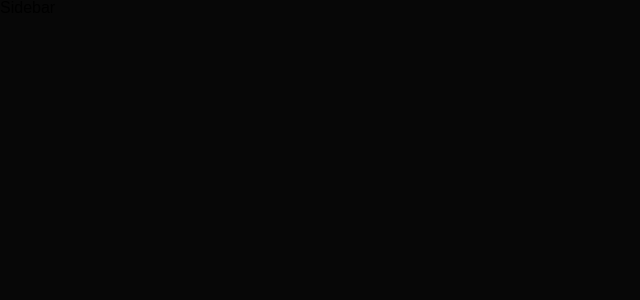
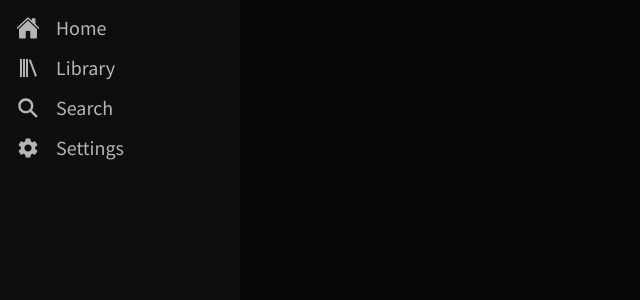
Before and after one commit to sndell/ytmusic-web, a React (Create React App) app: page / in a window 1280 px wide. Shown: the top 300 px of the page, without its empty margins (0-640 px from the left). Built offline with nearby package versions, Linux system fonts and the light colour scheme.

Commit message:
created useLink custom hook

```diff
--- a/package.json
+++ b/package.json
@@ -13,6 +13,8 @@
     "@types/styled-components": "^5.1.25",
     "react": "^18.2.0",
     "react-dom": "^18.2.0",
+    "react-icons": "^4.4.0",
+    "react-router-dom": "^6.3.0",
     "react-scripts": "5.0.1",
     "styled-components": "^5.3.3",
     "typescript": "^4.7.4",
--- a/public/index.html
+++ b/public/index.html
@@ -15,6 +15,10 @@
       user's mobile device or desktop. See https://developers.google.com/web/fundamentals/web-app-manifest/
     -->
     <link rel="manifest" href="%PUBLIC_URL%/manifest.json" />
+    <link rel="preconnect" href="https://fonts.googleapis.com">
+    <link rel="preconnect" href="https://fonts.gstatic.com" crossorigin>
+    <link href="https://fonts.googleapis.com/css2?family=Montserrat:ital,wght@0,100;0,200;0,300;0,400;0,500;0,600;0,700;0,800;0,900;1,100;1,200;1,300;1,400;1,500;1,600;1,700;1,800;1,900&display=swap" rel="stylesheet">
+    <link href="https://fonts.googleapis.com/css2?family=Source+Sans+Pro:ital,wght@0,200;0,300;0,400;0,600;0,700;0,900;1,200;1,300;1,400;1,600;1,700;1,900&display=swap" rel="stylesheet">
     <!--
       Notice the use of %PUBLIC_URL% in the tags above.
       It will be replaced with the URL of the `public` folder during the build.
--- a/src/App.tsx
+++ b/src/App.tsx
@@ -1,14 +1,31 @@
 import React from 'react';
-import Sidebar from './common/sidebar';
+import Sidebar from './common/sidebar/components';
+import styled from 'styled-components';
+import {
+  BrowserRouter,
+  // Route,
+  Routes,
+} from 'react-router-dom';
 
-type Props = {};
-
-function App({}: Props) {
+function App() {
   return (
-    <>
-      <Sidebar />
-    </>
+    <Wrapper>
+      <BrowserRouter>
+        <Sidebar />
+        <Routes>
+          {/* <Route index element={<Home />} /> */}
+          {/* <Route path="/settings/:category" element={<Settings />} /> */}
+          {/* <Route path="/playlist/:playlistId" element={<Playlist />} /> */}
+        </Routes>
+      </BrowserRouter>
+    </Wrapper>
   );
 }
 
+const Wrapper = styled.div`
+  height: 100vh;
+  width: 100vw;
+  overflow: hidden;
+`;
+
 export default App;
--- /dev/null
+++ b/src/common/sidebar/components/Header.tsx
@@ -0,0 +1,27 @@
+import React from 'react';
+import styled from 'styled-components';
+
+const Header = () => {
+  return (
+    <Wrapper>
+      <h1>scuffed-music: v0.1</h1>
+      <h1>GitHub</h1>
+    </Wrapper>
+  );
+};
+
+export default Header;
+
+const Wrapper = styled.div`
+  background-color: ${({ theme }) => theme.colors.secondary};
+  width: 100%;
+  height: 16px;
+  display: flex;
+  justify-content: space-around;
+  align-items: center;
+
+  h1 {
+    font-size: 14px;
+    color: ${({ theme }) => theme.colors.text.primary};
+  }
+`;
--- /dev/null
+++ b/src/common/sidebar/components/Row.tsx
@@ -0,0 +1,54 @@
+import React from 'react';
+import { IconType } from 'react-icons';
+import styled from 'styled-components';
+import { useLink } from '../hooks/useLink';
+
+type Props = {
+  Icon: IconType;
+  text: string;
+  path: string;
+};
+
+const Row: React.FC<Props> = ({ Icon, text, path }) => {
+  const link = useLink(path);
+
+  return (
+    <Wrapper active={link.active} onClick={() => link.to(path)}>
+      <Container>
+        <Icon />
+      </Container>
+      <h1>{text}</h1>
+    </Wrapper>
+  );
+};
+
+const Wrapper = styled.div<{ active: boolean }>`
+  display: flex;
+  align-items: center;
+  padding: 8px 0;
+  cursor: pointer;
+  user-select: none;
+
+  svg,
+  h1 {
+    color: ${({ active, theme }) =>
+      active ? theme.colors.text.primary : theme.colors.text.secondary};
+  }
+
+  svg {
+    font-size: 24px;
+  }
+
+  h1 {
+    font-size: 20px;
+    font-weight: 400;
+  }
+`;
+
+const Container = styled.div`
+  height: 24px;
+  width: 24px;
+  margin: 0 16px;
+`;
+
+export default Row;
--- /dev/null
+++ b/src/common/sidebar/components/index.tsx
@@ -0,0 +1,34 @@
+import React from 'react';
+
+import { IoSearchSharp, IoHome } from 'react-icons/io5';
+import { BiLibrary } from 'react-icons/bi';
+import { MdSettings } from 'react-icons/md';
+
+import styled from 'styled-components';
+// import Header from './Header';
+import Row from './Row';
+
+const Sidebar = () => {
+  return (
+    <Wrapper>
+      {/* <Header /> */}
+      <Rows>
+        <Row Icon={IoHome} text="Home" path="/home" />
+        <Row Icon={BiLibrary} text="Library" path="/library" />
+        <Row Icon={IoSearchSharp} text="Search" path="/search" />
+        <Row Icon={MdSettings} text="Settings" path="/settings" />
+      </Rows>
+    </Wrapper>
+  );
+};
+
+export default Sidebar;
+
+const Wrapper = styled.div`
+  height: 100%;
+  width: 240px;
+  padding-top: 8px;
+  background-color: ${({ theme }) => theme.colors.primary};
+`;
+
+const Rows = styled.div``;
--- /dev/null
+++ b/src/common/sidebar/hooks/useLink.ts
@@ -0,0 +1,19 @@
+import {useState, useEffect} from 'react'
+import { useLocation, useNavigate } from 'react-router-dom';
+
+export const useLink = (path: string) => {
+  const [active, setActive] = useState(false)
+  const location = useLocation();
+  const navigate = useNavigate();
+
+  useEffect(() => {
+    if (path === location.pathname) setActive(true)
+    else setActive(false)
+  }, [location.pathname, path, navigate])
+
+  const to = (path: string)  => {
+    navigate(path);
+  }
+
+  return {active, to}
+}
--- a/src/common/sidebar/index.tsx
+++ /dev/null
@@ -1,16 +0,0 @@
-import React from 'react';
-import styled from 'styled-components';
-
-const Sidebar: React.FC = () => {
-  return (
-    <Wrapper>
-      <h1>Sidebar</h1>
-    </Wrapper>
-  );
-};
-
-export default Sidebar;
-
-const Wrapper = styled.div`
-  background-color: ${({ theme }) => theme.colors.primary};
-`;
--- a/src/styles/global.ts
+++ b/src/styles/global.ts
@@ -1,149 +1,30 @@
 import { createGlobalStyle } from 'styled-components';
 
+
 const GlobalStyles = createGlobalStyle`
-  // CSS reset
-  html,
-  body,
-  div,
-  span,
-  applet,
-  object,
-  iframe,
-  h1,
-  h2,
-  h3,
-  h4,
-  h5,
-  h6,
-  p,
-  blockquote,
-  pre,
-  a,
-  abbr,
-  acronym,
-  address,
-  big,
-  cite,
-  code,
-  del,
-  dfn,
-  em,
-  img,
-  ins,
-  kbd,
-  q,
-  s,
-  samp,
-  small,
-  strike,
-  strong,
-  sub,
-  sup,
-  tt,
-  var,
-  b,
-  u,
-  i,
-  center,
-  dl,
-  dt,
-  dd,
-  ol,
-  ul,
-  li,
-  fieldset,
-  form,
-  label,
-  legend,
-  table,
-  caption,
-  tbody,
-  tfoot,
-  thead,
-  tr,
-  th,
-  td,
-  article,
-  aside,
-  canvas,
-  details,
-  embed,
-  figure,
-  figcaption,
-  footer,
-  header,
-  hgroup,
-  menu,
-  nav,
-  output,
-  ruby,
-  section,
-  summary,
-  time,
-  mark,
-  audio,
-  video {
+  * {
+    box-sizing: border-box;
+    /* font-family: 'Montserrat', sans-serif; */
+    /* font-family: 'Poppins', sans-serif; */
+    font-family: 'Source Sans Pro', sans-serif;
+    line-height: 1;
     margin: 0;
     padding: 0;
-    border: 0;
-    font-size: 100%;
-    font: inherit;
-    vertical-align: baseline;
-  }
+    font-weight: 400;
+    font-size: 16px;
 
-  /* HTML5 display-role reset for older browsers */
-  article,
-  aside,
-  details,
-  figcaption,
-  figure,
-  footer,
-  header,
-  hgroup,
-  menu,
-  nav,
-  section {
-    display: block;
-  }
-  body {
-    line-height: 1;
-    box-sizing: border-box;
-    /* font-family: 'Poppins', sans-serif; */
-    /* font-family: 'Montserrat', sans-serif; */
-    font-family: 'Source Sans Pro', sans-serif;
-    background-color: ${({ theme }) => theme.colors.primary};
-  }
-  * {
     &::-webkit-scrollbar {
       width: 0.8em;
     }
-    &::-webkit-scrollbar-track {
-      /* box-shadow: inset 0 0 6px rgba(0, 0, 0, 0.3); */
-    }
+
     ::-webkit-scrollbar-thumb {
       background-color: #99999972;
       height: 10%;
-      /* outline: 1px solid slategrey; */
     }
   }
-  ol,
-  ul {
-    list-style: none;
-  }
-  blockquote,
-  q {
-    quotes: none;
-  }
-  blockquote:before,
-  blockquote:after,
-  q:before,
-  q:after {
-    content: '';
-    content: none;
-  }
-  table {
-    border-collapse: collapse;
-    border-spacing: 0;
+
+  html {
+    background-color: ${({ theme }) => theme.colors.secondary};
   }
 `;
 
--- a/src/styles/theme.d.ts
+++ /dev/null
@@ -1,8 +0,0 @@
-import 'styled-components';
-import theme from './theme'
-
-type Theme = typeof theme
-
-declare module 'styled-components' {
-  export interface DefaultTheme extends Theme {}
-}
--- a/src/styles/theme.ts
+++ b/src/styles/theme.ts
@@ -1,11 +1,12 @@
 const theme = {
   colors: {
-    primary: '#070707',
-    secondary: '#0e0e0e',
+    primary: '#0e0e0e',
+    secondary: '#070707',
     tertiary: '#303030',
     selected: '#313131',
     hover: '#181818',
     accent: 'red',
+
     text: {
       primary: '#ffffffff',
       secondary: 'rgb(181, 181, 181)',
```
Also changed, not shown: 2 other files (tests, documents, lock files or other folders).
